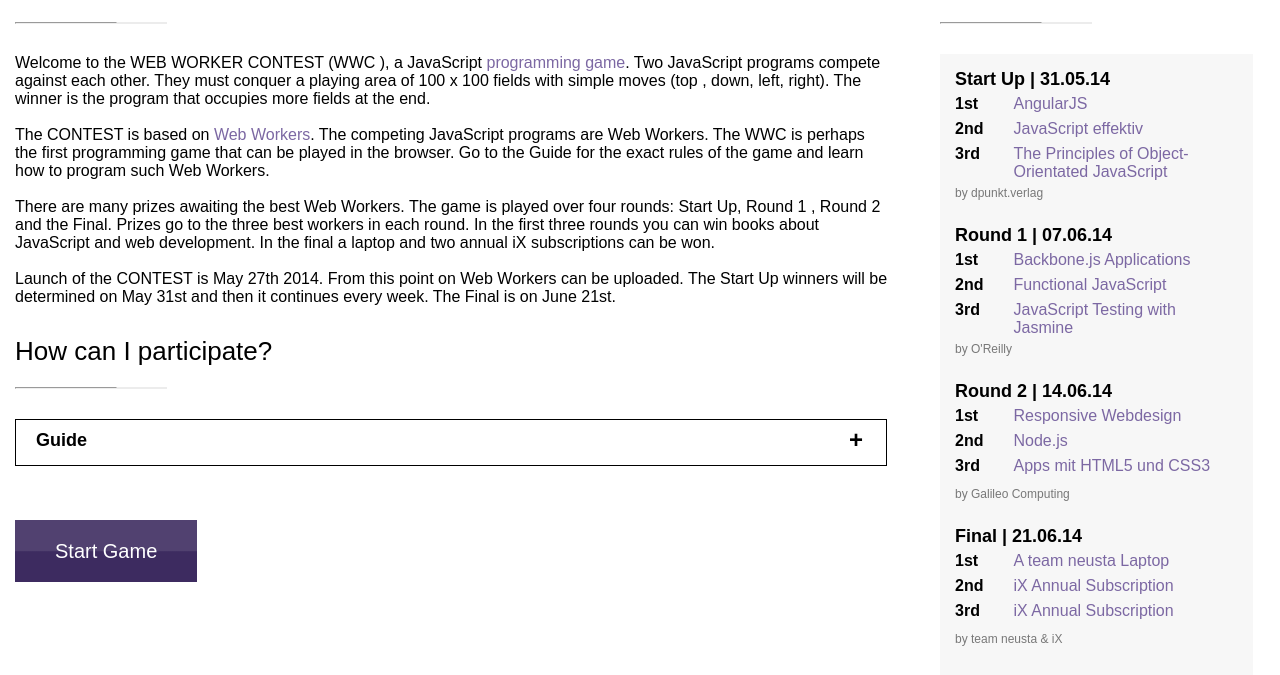
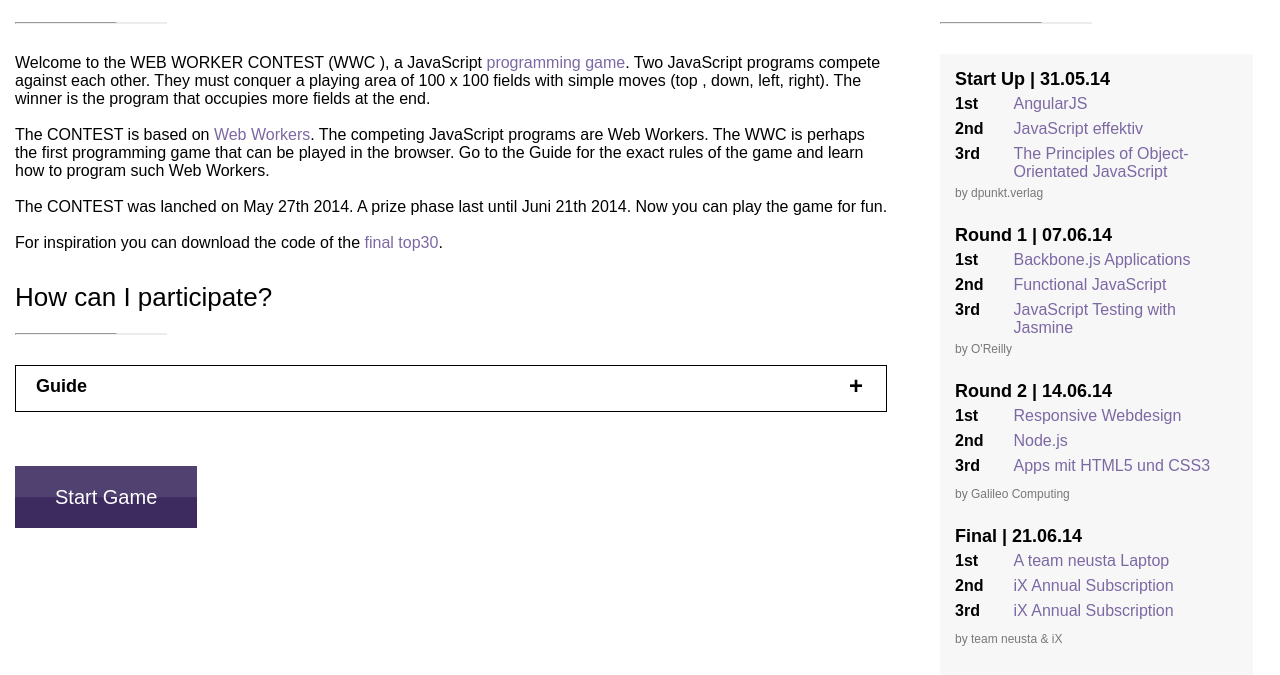
Before and after one commit to strenkel/wwc, a PHP site: page / in a window 1280 px wide. Shown: the part 219-894 px from the top of the page. Run offline with PHP 8.4, Linux system fonts and the light colour scheme.

Commit message:
Style-Fix. Update welcome and guide.

```diff
--- a/css/style.css
+++ b/css/style.css
@@ -736,7 +736,7 @@ hr {
 .fileUpload {
 	position: relative;
 	overflow: hidden;
-	width: 74px;
+	width: 77px;
 }
 
 .fileUpload input.upload {
--- a/php/txten/guide.php
+++ b/php/txten/guide.php
@@ -21,7 +21,6 @@
   for testing and optimizing your own Web Worker. If you want to participate in the WWC you have to upload your Worker on the Upload page.
   After that you can see your Worker as a challenger on the Top30 & Challenger page. On a local super-user computer your Worker
   competes against the Top 30. Depending on the placement he ends up in the Top 30 or leaves the CONTEST.
-  The top 3 of the scoring days (May 31, & June 07, 14 & 21) will receive great prizes (see Prizes on the Start page).
 </p>
 <br>
 <p>
--- a/php/txten/welcome.php
+++ b/php/txten/welcome.php
@@ -8,11 +8,7 @@ The competing JavaScript programs are Web Workers.
 The WWC is perhaps the first programming game that can be played in the browser.
 Go to the Guide for the exact rules of the game and learn how to program such Web Workers.
 <br><br>
-There are many prizes awaiting the best Web Workers. The game is played over four rounds: Start Up,  Round 1 , Round 2 and  the Final.
-Prizes go to the three best workers in each round.
-In the first three rounds you can win books about JavaScript and web development.
-In the final a laptop and two annual iX subscriptions can be won.
+The CONTEST was lanched on May 27th 2014. A prize phase last until Juni 21th 2014.
+Now you can play the game for fun.
 <br><br>
-Launch of the CONTEST is May 27th  2014. From this point on Web Workers can be uploaded.
-The Start Up winners will be determined on May 31st and then it continues every week.
-The Final is on June 21st.
+For inspiration you can download the code of the <a href="http://www.webworkercontest.net/finaltop30/finaltop30.zip">final top30</a>.
```
